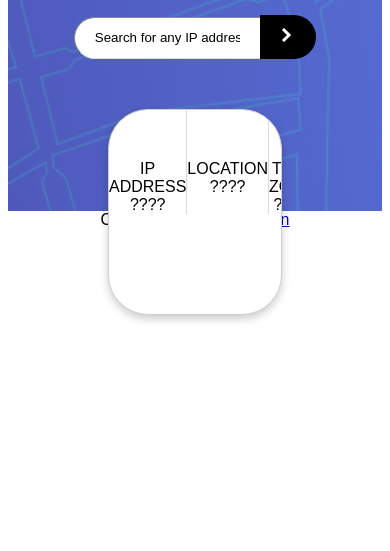
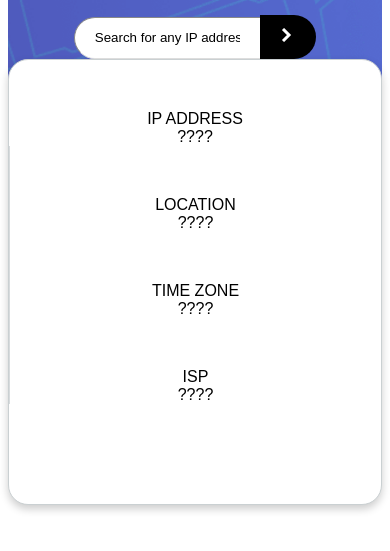
Before and after one commit to snowdenfam/ipaddresstracker, a plain HTML site: page index.html in a window 390 px wide. Shown: the part 109-660 px from the top of the page. Drawn offline with Linux system fonts and the light colour scheme.

Commit message:
Cards lay vertically when screen size is small

```diff
--- a/style.css
+++ b/style.css
@@ -21,11 +21,8 @@
   .bg-img {
     /* The image used */
     background-image: url("images/pattern-bg.png");
-
-   height:300px;
-
-
-    /* Center and scale the image nicely */
+    height:300px;
+     /* Center and scale the image nicely */
     background-position: center;
     background-repeat: no-repeat;
     background-size: cover;
@@ -70,17 +67,6 @@
     line-height: normal;
 }
 
-* {
-  box-sizing: border-box;
-}
-
-body {
-  font-family: Arial, Helvetica, sans-serif;
-}
-
-
-
-
 
 .cardGroup {
   /**
@@ -88,74 +74,29 @@
    * flexbox, which is horizontal by default.
    */
   display: flex;
-  padding-bottom: 100px;
-  margin-top:50px;
-  margin-left:100px;
-  margin-right:100px;
 
 
+  padding-bottom: 100px;
   border: 1px solid #CAD0D2;
   background-color: white;
-  border-radius: 40px;
+  border-radius: 20px;
   overflow: hidden;
   box-shadow: 0 4px 8px 0 rgba(0, 0, 0, 0.2);
-
 
 }
 
   .cardGroup__card {
-    /**
-     * The flex property is a short-hand for setting
-     * the flex-grow, flex-shrink, and flex-basis
-     * properties. These properties control how the
-     * element resizes to fill its container.
-     *
-     * We'll set flex-grow to 1 so that it will
-     * expand to fill its container. (The default
-     * default value is 0.)
-     *
-     * We'll also set flex-shrink to 1 so that the
-     * element will shrink as its container gets
-     * smaller. (The default value is 1.)
-     *
-     * Last, we set flex-basis to 0 so that its
-     * size is solely determined by the size of
-     * the container. (The default value
-     * is auto, which would cause the content's
-     * size to also be a factor in this calculation.)
-     *
-     * The net result of these properties is that the
-     * element is a fluid size, and will expand and
-     * shrink with its container and siblings, but
-     * they will all have the same size, even if they
-     * have different amounts of content.
-     *
-     * NOTE: IE11 ignores flex short-hand declarations
-     * with unitless flex-basis values. So we have to
-     * use 0% instead of 0 as a workaround. You can
-     * find more info at:
-     * github.com/philipwalton/flexbugs.
-     */
-    flex: 1 1 0%;
 
+    flex: 1 6 0%;
     border: none;
     border-radius: 0;
+
   }
 
   .cardGroup__card + .cardGroup__card {
     border-left: 1px solid #D7DBDD;
   }
 
-  .cardGroup__cardDescription {
-    /**
-     * We're doing almost the exact same thing here as
-     * we did above. The difference is that its
-     * flex-basis is auto, so now the size of its content
-     * will affect how large it is.
-     */
-    flex: 1 1 auto;
-
-  }
 
 
 /* This changes aspects of the text inside the cards */
@@ -163,3 +104,19 @@
 .card__descriptionText {
 margin-top:50px
 }
+
+@media only screen and (max-width: 600px) {
+  .cardGroup {
+    width: 100%;
+    margin: 0;
+  }
+}
+
+
+/* media query that changes the layout of cards to be vertical when the screen width is less than 600px */
+
+@media only screen and (max-width: 600px) {
+  .cardGroup {
+    flex-direction: column;
+  }
+}
```
Also changed, not shown: 2 other files.
